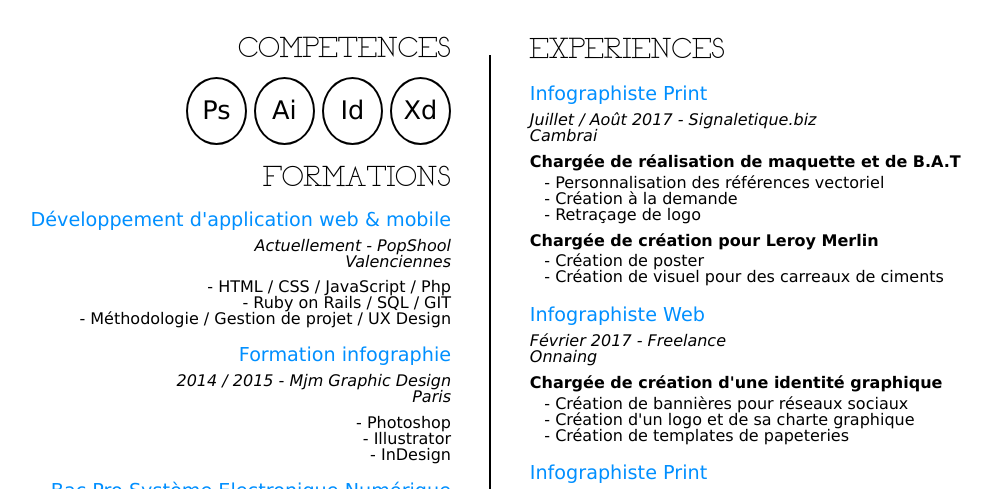
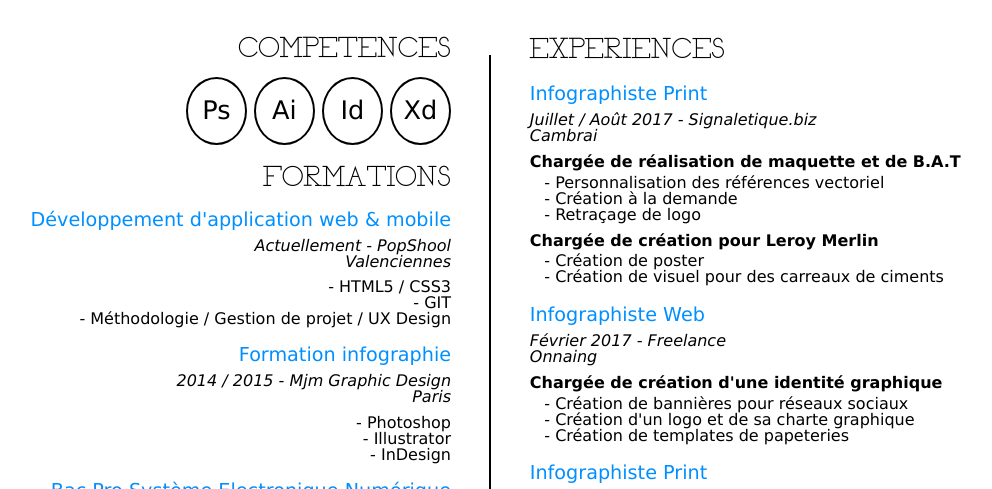
Before and after one commit to MarieBaude/cv_1, a plain HTML site: page index.html in a window 1280 px wide. Shown: the part 251-740 px from the top of the page, without its empty margins (135-1127 px from the left). Drawn offline with Linux system fonts and the light colour scheme.

Commit message:
petite retouche

```diff
--- a/index.html
+++ b/index.html
@@ -38,8 +38,8 @@
           <li>Valenciennes</li>
         </ul>
         <ul class="list_left">
-          <li>- HTML / CSS / JavaScript / Php</li>
-          <li>- Ruby on Rails / SQL / GIT</li>
+          <li>- HTML5 / CSS3</li>
+          <li>- GIT</li>
           <li>- Méthodologie / Gestion de projet / UX Design</li>
         </ul>
         <h4>Formation infographie</h4>
```
